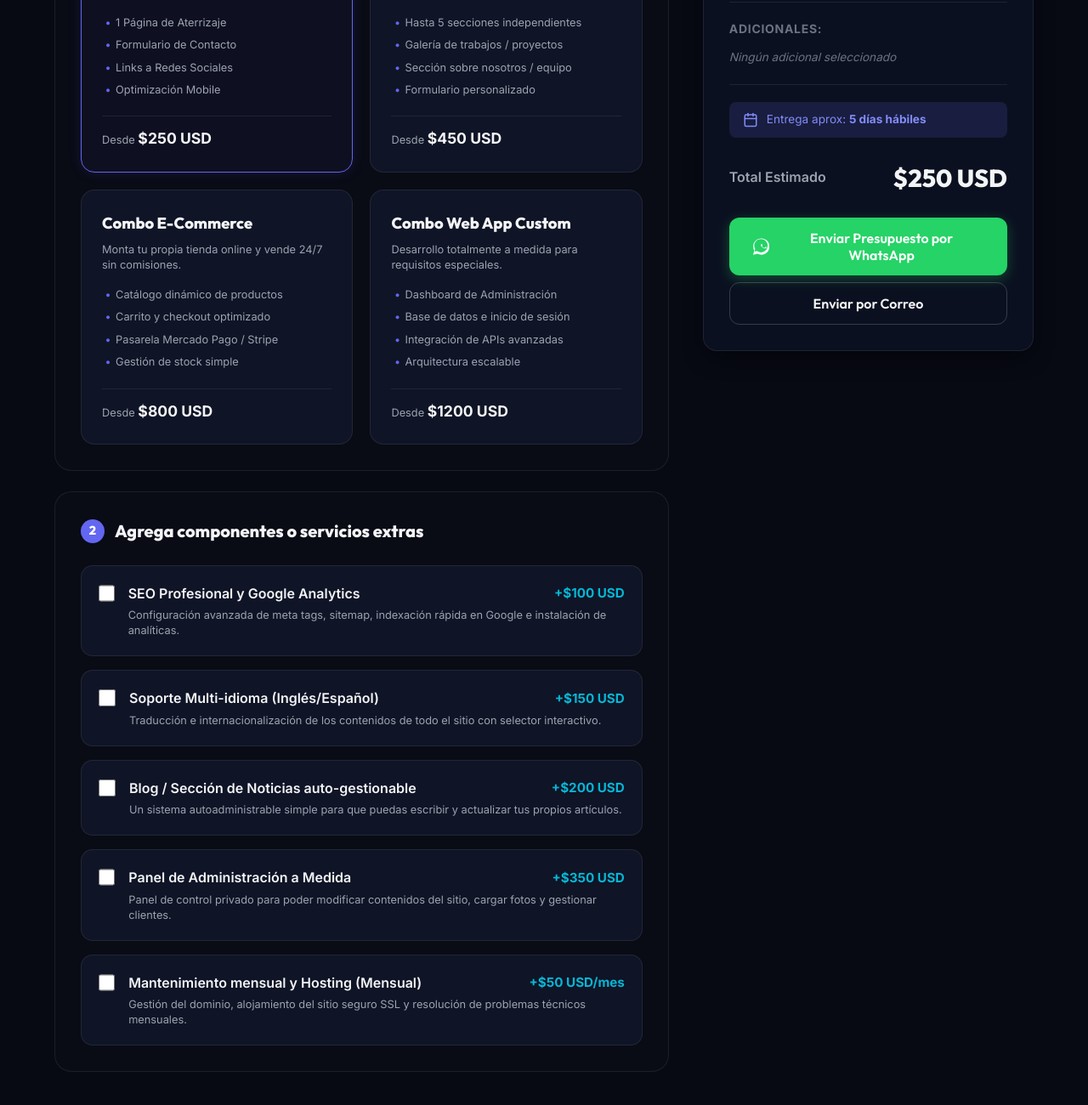
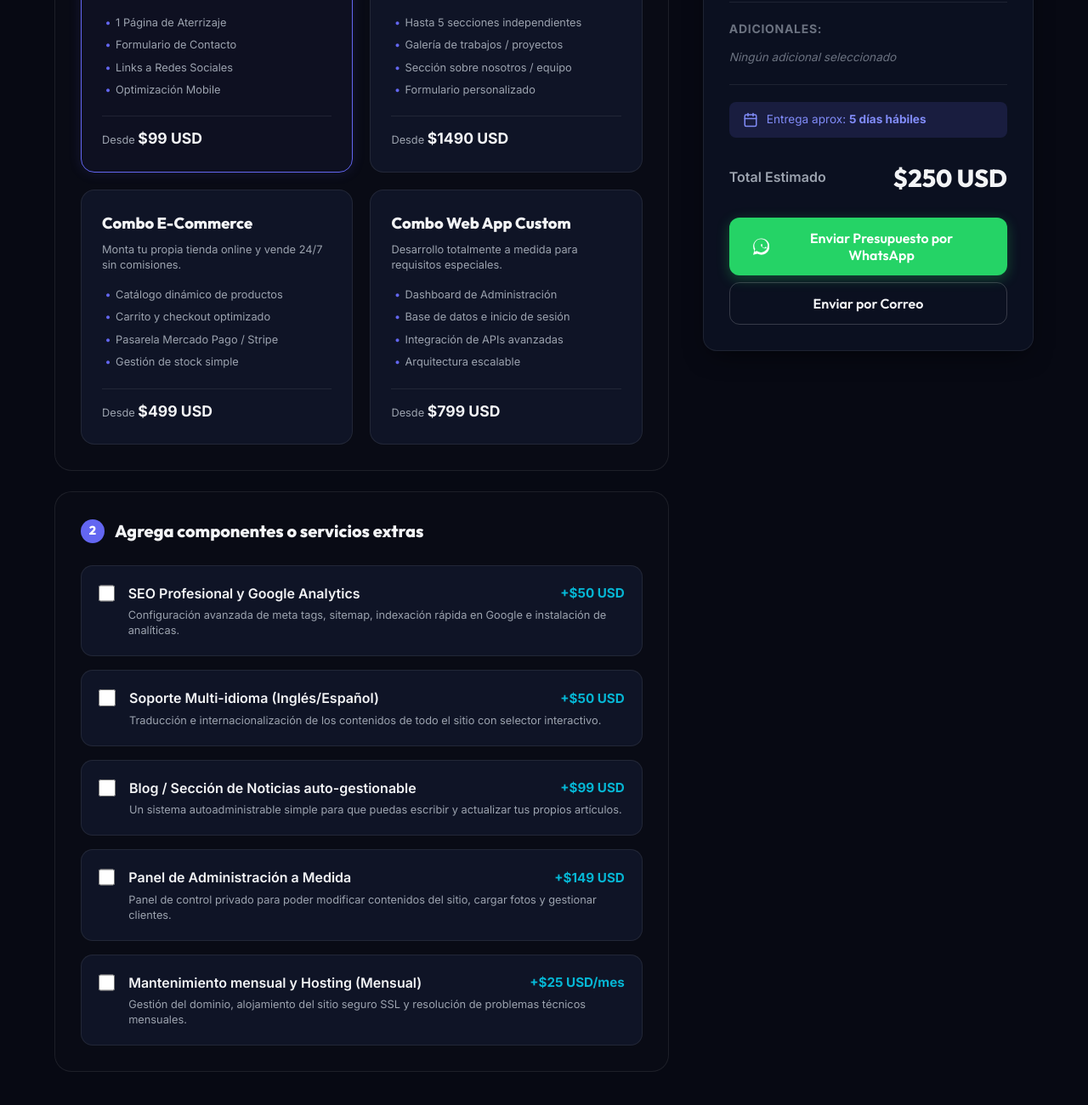
Before and after one commit to arielmartinelli/Ariel.Dev, a website built with Vite: page index.html in a window 1280 px wide. Shown: the part 3536-4836 px from the top of the page at 85% size. Built offline with nearby package versions, Linux system fonts and the light colour scheme; some packages are replaced by stand-ins of ours; no server answers; the database is empty.

Commit message:
cambio de preciso

```diff
--- a/index.html
+++ b/index.html
@@ -288,7 +288,7 @@
                                         <li>Optimización Mobile</li>
                                     </ul>
                                     <div class="combo-price-indicator">
-                                        Desde <span class="combo-price">$250 USD</span>
+                                        Desde <span class="combo-price">$99 USD</span>
                                     </div>
                                 </div>
 
@@ -303,7 +303,7 @@
                                         <li>Formulario personalizado</li>
                                     </ul>
                                     <div class="combo-price-indicator">
-                                        Desde <span class="combo-price">$450 USD</span>
+                                        Desde <span class="combo-price">$1490 USD</span>
                                     </div>
                                 </div>
 
@@ -318,7 +318,7 @@
                                         <li>Gestión de stock simple</li>
                                     </ul>
                                     <div class="combo-price-indicator">
-                                        Desde <span class="combo-price">$800 USD</span>
+                                        Desde <span class="combo-price">$499 USD</span>
                                     </div>
                                 </div>
 
@@ -333,7 +333,7 @@
                                         <li>Arquitectura escalable</li>
                                     </ul>
                                     <div class="combo-price-indicator">
-                                        Desde <span class="combo-price">$1200 USD</span>
+                                        Desde <span class="combo-price">$799 USD</span>
                                     </div>
                                 </div>
                             </div>
@@ -349,7 +349,7 @@
                                     <div class="addon-content">
                                         <div class="addon-header">
                                             <span class="addon-title">SEO Profesional y Google Analytics</span>
-                                            <span class="addon-price">+$100 USD</span>
+                                            <span class="addon-price">+$50 USD</span>
                                         </div>
                                         <p class="addon-desc">Configuración avanzada de meta tags, sitemap, indexación rápida en Google e instalación de analíticas.</p>
                                     </div>
@@ -361,7 +361,7 @@
                                     <div class="addon-content">
                                         <div class="addon-header">
                                             <span class="addon-title">Soporte Multi-idioma (Inglés/Español)</span>
-                                            <span class="addon-price">+$150 USD</span>
+                                            <span class="addon-price">+$50 USD</span>
                                         </div>
                                         <p class="addon-desc">Traducción e internacionalización de los contenidos de todo el sitio con selector interactivo.</p>
                                     </div>
@@ -373,7 +373,7 @@
                                     <div class="addon-content">
                                         <div class="addon-header">
                                             <span class="addon-title">Blog / Sección de Noticias auto-gestionable</span>
-                                            <span class="addon-price">+$200 USD</span>
+                                            <span class="addon-price">+$99 USD</span>
                                         </div>
                                         <p class="addon-desc">Un sistema autoadministrable simple para que puedas escribir y actualizar tus propios artículos.</p>
                                     </div>
@@ -385,7 +385,7 @@
                                     <div class="addon-content">
                                         <div class="addon-header">
                                             <span class="addon-title">Panel de Administración a Medida</span>
-                                            <span class="addon-price">+$350 USD</span>
+                                            <span class="addon-price">+$149 USD</span>
                                         </div>
                                         <p class="addon-desc">Panel de control privado para poder modificar contenidos del sitio, cargar fotos y gestionar clientes.</p>
                                     </div>
@@ -397,7 +397,7 @@
                                     <div class="addon-content">
                                         <div class="addon-header">
                                             <span class="addon-title">Mantenimiento mensual y Hosting (Mensual)</span>
-                                            <span class="addon-price">+$50 USD/mes</span>
+                                            <span class="addon-price">+$25 USD/mes</span>
                                         </div>
                                         <p class="addon-desc">Gestión del dominio, alojamiento del sitio seguro SSL y resolución de problemas técnicos mensuales.</p>
                                     </div>
```
